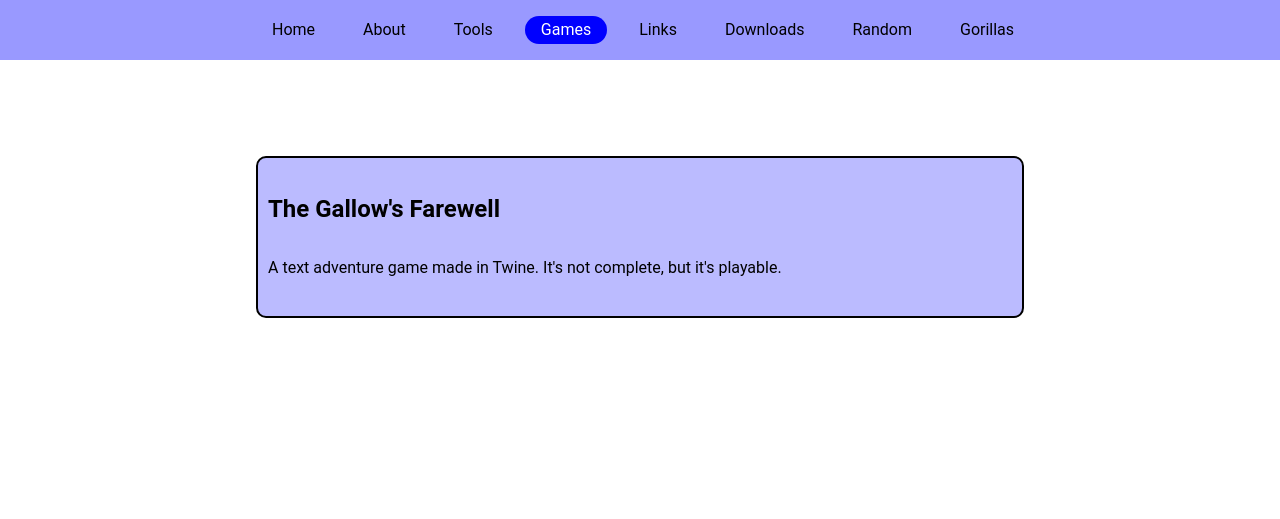
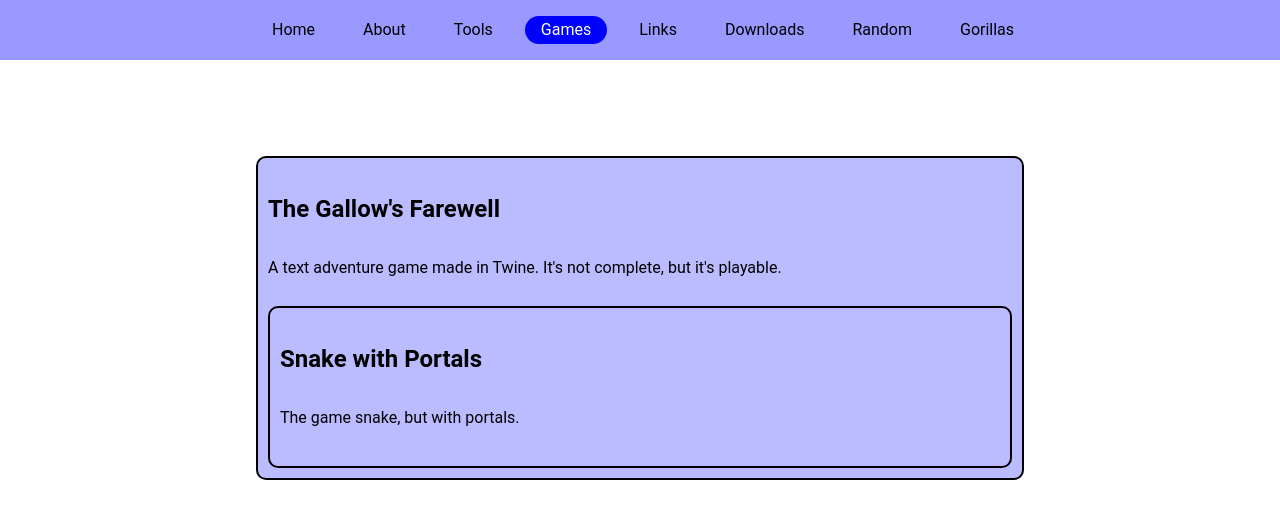
Before and after one commit to eisoptrophobia/eisoptrophobia.github.io, a Jekyll site: the page built from games/index.md, in a window 1280 px wide. Shown: the top 519 px of the page. Built offline with Jekyll 4.4.1, drawn with Linux system fonts in a browser that asks for light colours.

Commit message:
Update index.md

```diff
--- a/games/index.md
+++ b/games/index.md
@@ -3,4 +3,5 @@ layout: entrylist
 tab: games
 items:
   - the_gallows_farewell
+  - snake_with_portals
 ---
```
